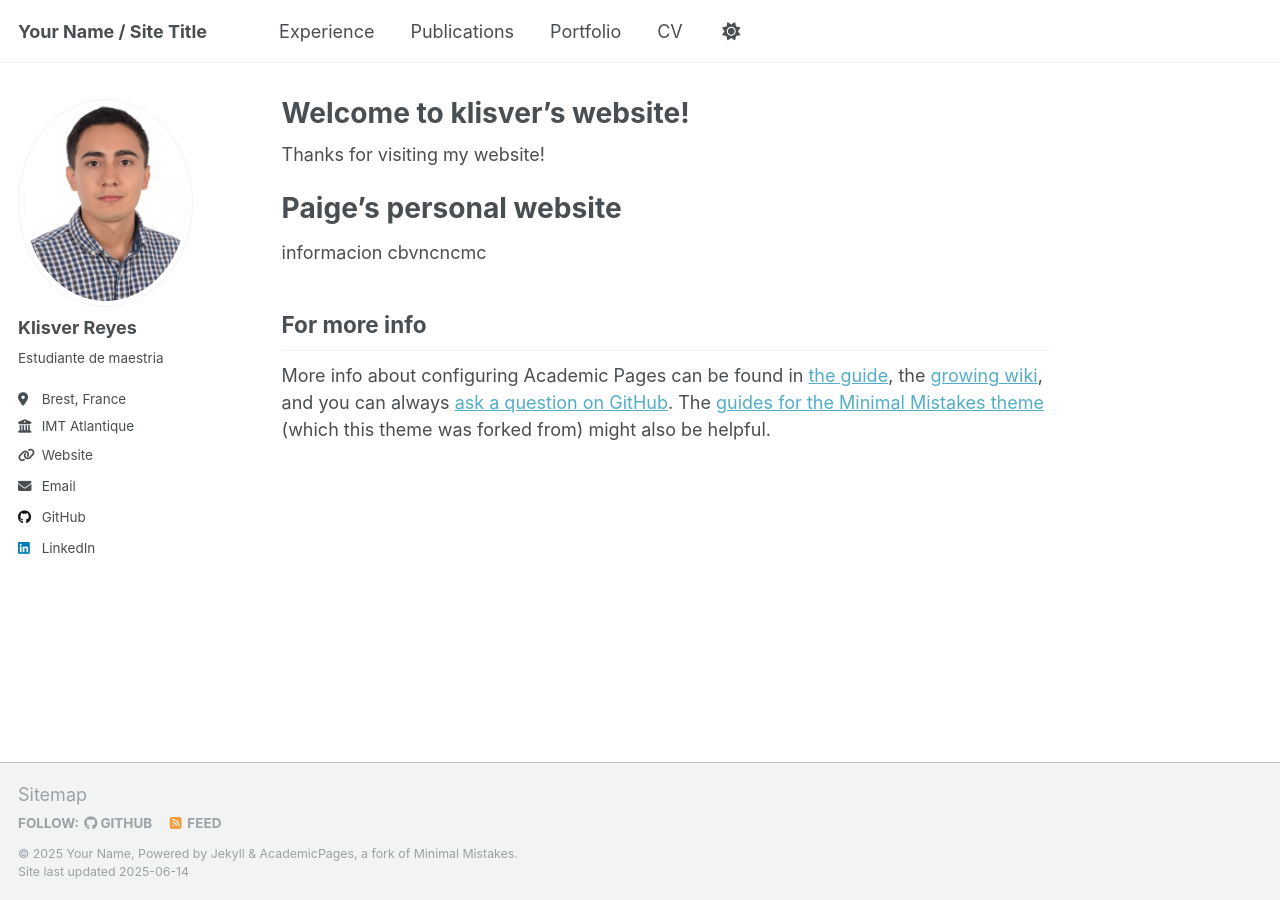
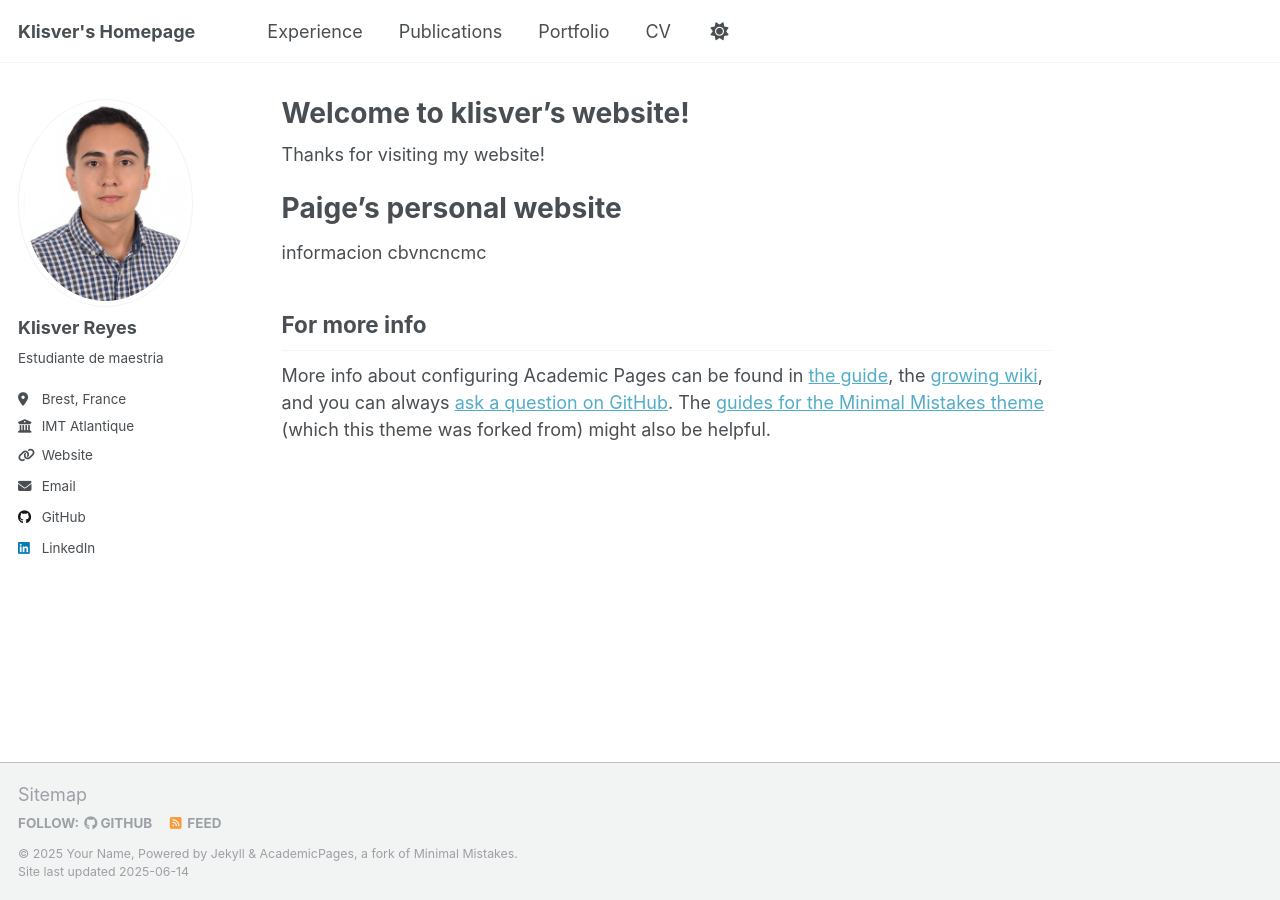
Before and after one commit to Klisver-Reyes/Klisver-Reyes.github.io, a Jekyll site: the page built from _pages/about.md, in a window 1280 px wide. Built offline with Jekyll 4.4.1, drawn with Linux system fonts in a browser that asks for light colours; part of the change alters nothing that is shown.

Commit message:
Update _config.yml

```diff
--- a/_config.yml
+++ b/_config.yml
@@ -9,7 +9,7 @@
 # Basic Site Settings
 locale                   : "en-US"
 site_theme               : "default"
-title                    : "Your Name / Site Title"
+title                    : "Klisver's Homepage"
 title_separator          : "-"
 name                     : &name "Your Name"
 description              : &description "personal description"
@@ -294,7 +294,34 @@ defaults:
     values:
       layout: single
       author_profile: true
-      share: true
+      share: false
+      comments: true
+  # _projects
+  - scope:
+      path: ""
+      type: projects
+    values:
+      layout: single
+      author_profile: true
+      share: false
+      comments: true
+  # _skills
+  - scope:
+      path: ""
+      type: skills
+    values:
+      layout: single
+      author_profile: true
+      share: false
+      comments: true
+  # _education
+  - scope:
+      path: ""
+      type: education
+    values:
+      layout: single
+      author_profile: true
+      share: false
       comments: true
 
 
```
